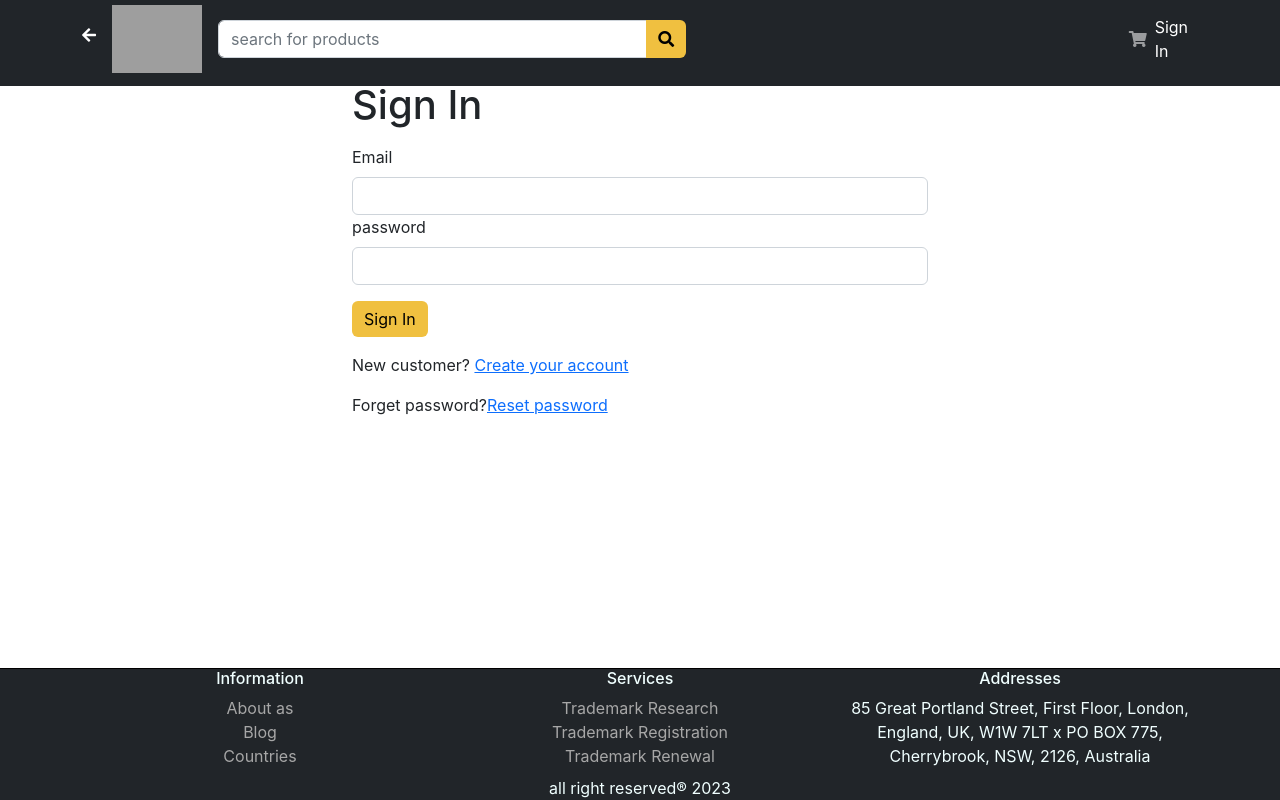
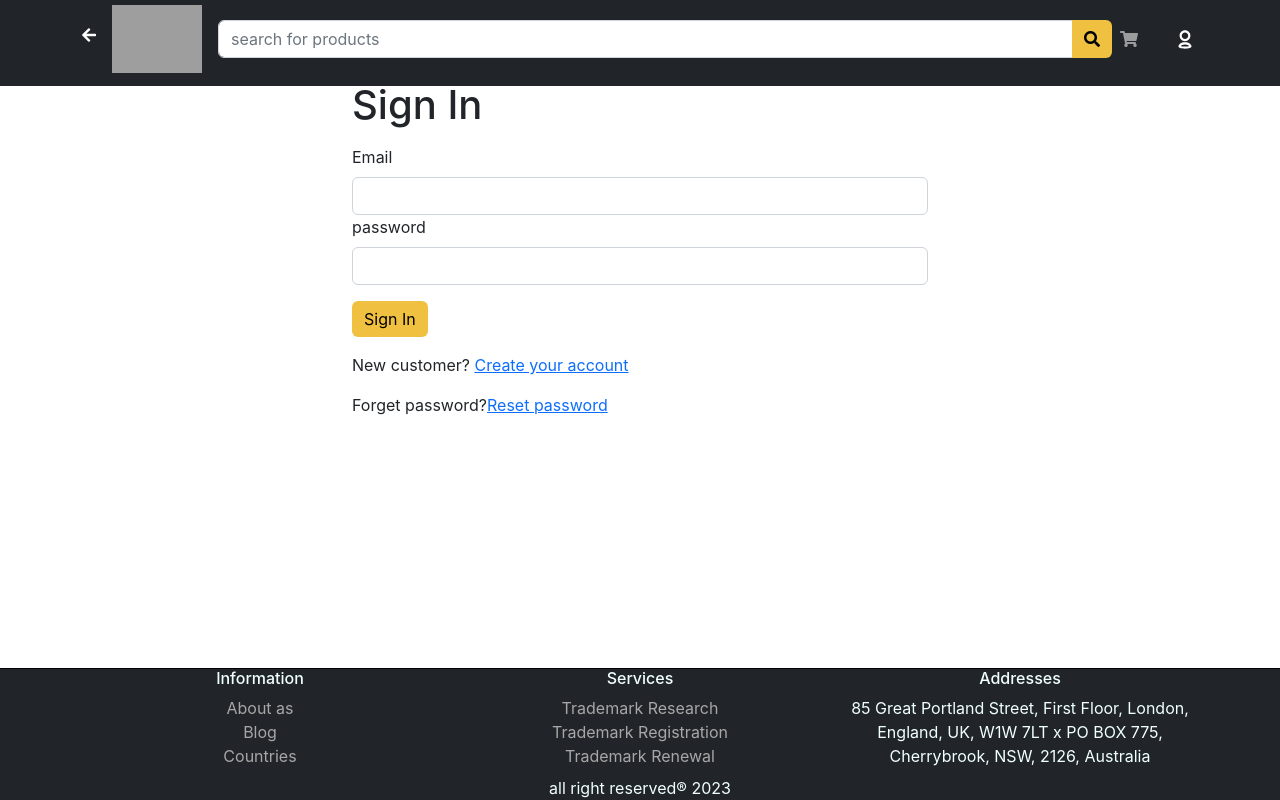
Before and after one commit to ofekpeer/E-ShopFrontend, a React (Create React App) app: page /signin in a window 1280 px wide. Built offline with nearby package versions, Linux system fonts and the light colour scheme; grey boxes are pictures that could not be loaded.

Commit message:
fixed the navbar

```diff
--- a/package.json
+++ b/package.json
@@ -13,6 +13,7 @@
     "react-bootstrap": "^2.7.4",
     "react-dom": "^18.2.0",
     "react-helmet-async": "^1.3.0",
+    "react-icons": "^4.9.0",
     "react-router-bootstrap": "^0.26.2",
     "react-router-dom": "^6.11.1",
     "react-scripts": "5.0.1",
--- a/src/Components/NavBarComponent.js
+++ b/src/Components/NavBarComponent.js
@@ -7,6 +7,7 @@ import { useContext, useState } from 'react';
 import { Store } from '../Store';
 import axios from 'axios';
 import SearchBox from './SearchBox';
+import { TiUserOutline } from "react-icons/ti";
 
 export default function NavBarComponent() {
   const navigate = useNavigate();
@@ -55,7 +56,7 @@ export default function NavBarComponent() {
       <NavBar className="sticky" bg="dark" variant="dark">
         <Container>
           {search.pathname !== '/' && search.pathname !== '/shipping' ? (
-            <div className="text-center pe-3 mb-2">
+            <div className="back-icon text-center pe-3 mb-2">
               <Link className="nav-link" onClick={() => navigate(-1)}>
                 <i className="fa fa-arrow-left text-white"></i>
               </Link>
@@ -76,9 +77,11 @@ export default function NavBarComponent() {
               />
             </NavBar.Brand>
           </LinkContainer>
+          <div className='search'>
           <SearchBox/>
-          <Nav className="ms-auto w-50 justify-content-end">
-            <Link to="/cart" className="nav-link">
+          </div>
+          <Nav className="ms-auto justify-content-end">
+            <Link style={{width: '60px'}} to="/cart" className="nav-link">
               <i
                 className="fas fa-shopping-cart"
                 onDragOver={(event) => allowDrop(event)}
@@ -114,7 +117,7 @@ export default function NavBarComponent() {
             </NavDropdown>
           ) : (
             <Link className="nav-link text-white" to="/signin">
-              Sign In
+              <TiUserOutline style={{fontSize: 26}}></TiUserOutline>
             </Link>
           )}
         </Container>
--- a/src/Components/SearchBox.js
+++ b/src/Components/SearchBox.js
@@ -3,8 +3,7 @@ import { Form } from 'react-bootstrap';
 import InputGroup from 'react-bootstrap/InputGroup';
 import FormControl from 'react-bootstrap/FormControl';
 import Button from 'react-bootstrap/Button';
-import {useNavigate } from 'react-router-dom';
-
+import { useNavigate } from 'react-router-dom';
 
 function SearchBox() {
   const navigate = useNavigate();
@@ -16,7 +15,7 @@ function SearchBox() {
   };
 
   return (
-    <Form onSubmit={submitHandler} className="d-flex me-auto w-50">
+    <Form onSubmit={submitHandler} className="d-flex me-auto w-100">
       <InputGroup>
         <FormControl
           aria-describedby="button-search"
--- a/src/index.css
+++ b/src/index.css
@@ -151,3 +151,11 @@ footer a:hover {
 .text-bold {
   font-weight: bold;
 }
+
+.search{ width: 100%;}
+@media (max-width: 400px) {
+  .back-icon{
+    display: none;
+  }
+  .search{display: none;}
+}
```
Also changed, not shown: 1 other file (tests, documents, lock files or other folders).
